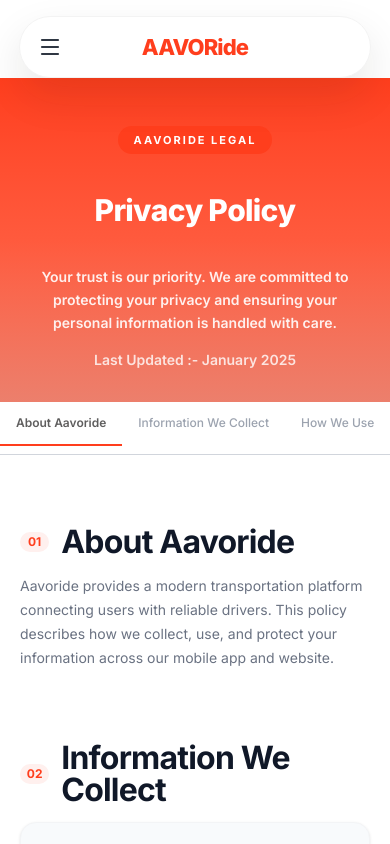
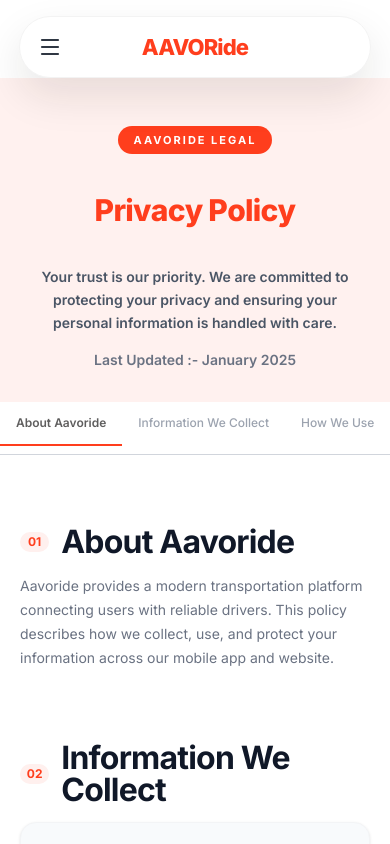
Before and after one commit to aleefa/aavo_website, a Next.js app: page /privacy-policy in a window 390 px wide. Shown: the top 844 px of the page. Built offline with nearby package versions, Linux system fonts and the light colour scheme.

Commit message:
privacy and terms adde and fixed

```diff
--- a/app/privacy-policy/page.tsx
+++ b/app/privacy-policy/page.tsx
@@ -190,7 +190,7 @@
 
   return (
     <div className="min-h-screen bg-white">
-      <div className="bg-linear-to-b from-[#FF3E1D] via-[#FF5A3D] to-[#EC7F6C]">
+      <div className="bg-[#FFF1EF]">
         <div className="text-center px-6 pt-12 sm:pb-11 pb-8 max-w-[700px] mx-auto">
           <span
             className="inline-block bg-[#FF3E1D] text-white text-[11px] font-bold tracking-[2px] px-4 py-1.5 rounded-full mb-6 leading-4 animate-fade-in-up"
@@ -202,7 +202,7 @@
           >
             AAVORIDE LEGAL
           </span>
-          <h1 className="text-white text-3xl leading-16 md:text-[56px] font-extrabold mb-6 sm:leading-tight tracking-tight flex justify-center flex-wrap">
+          <h1 className="text-[#FF3E1D] text-3xl leading-16 md:text-[56px] font-extrabold mb-6 sm:leading-tight tracking-tight flex justify-center flex-wrap">
             {"Privacy Policy".split("").map((char, index) => (
               <span
                 key={index}
@@ -218,7 +218,7 @@
             ))}
           </h1>
           <p
-            className="text-white/90 md:text-base text-sm font-semibold leading-relaxed mb-4 max-w-[650px] mx-auto animate-fade-in-up"
+            className="text-gray-600 md:text-base text-sm font-semibold leading-relaxed mb-4 max-w-[650px] mx-auto animate-fade-in-up"
             style={{
               animationDelay: "1500ms",
               opacity: 0,
@@ -229,7 +229,7 @@
             privacy and ensuring your personal information is handled with care.
           </p>
           <p
-            className="text-white/80 text-sm font-semibold animate-fade-in-up"
+            className="text-gray-500 text-sm font-semibold animate-fade-in-up"
             style={{
               animationDelay: "1600ms",
               opacity: 0,
--- a/app/terms-and-conditions/page.tsx
+++ b/app/terms-and-conditions/page.tsx
@@ -255,9 +255,9 @@
 
   return (
     <div className="min-h-screen bg-[#F9FAFB]">
-      <div className="bg-linear-to-b from-[#FF3E1D] via-[#FF5A3D] to-[#EC7F6C]">
+      <div className="bg-[#FFF1EF]">
         <div className="text-center px-6 pt-20 sm:pb-32 pb-24 max-w-[800px] mx-auto">
-          <h1 className="text-white text-4xl leading-snug md:text-[56px] font-extrabold mb-6 sm:leading-tight tracking-tight flex justify-center flex-wrap">
+          <h1 className="text-[#FF3E1D] text-4xl leading-snug md:text-[56px] font-extrabold mb-6 sm:leading-tight tracking-tight flex justify-center flex-wrap">
             {title.split("").map((char, index) => (
               <span
                 key={index}
@@ -273,7 +273,7 @@
             ))}
           </h1>
           <p
-            className="text-white/90 md:text-lg text-sm font-medium leading-relaxed mb-4 max-w-[650px] mx-auto animate-fade-in-up"
+            className="text-gray-600 md:text-lg text-sm font-medium leading-relaxed mb-4 max-w-[650px] mx-auto animate-fade-in-up"
             style={{
               animationDelay: "1500ms",
               opacity: 0,
```
